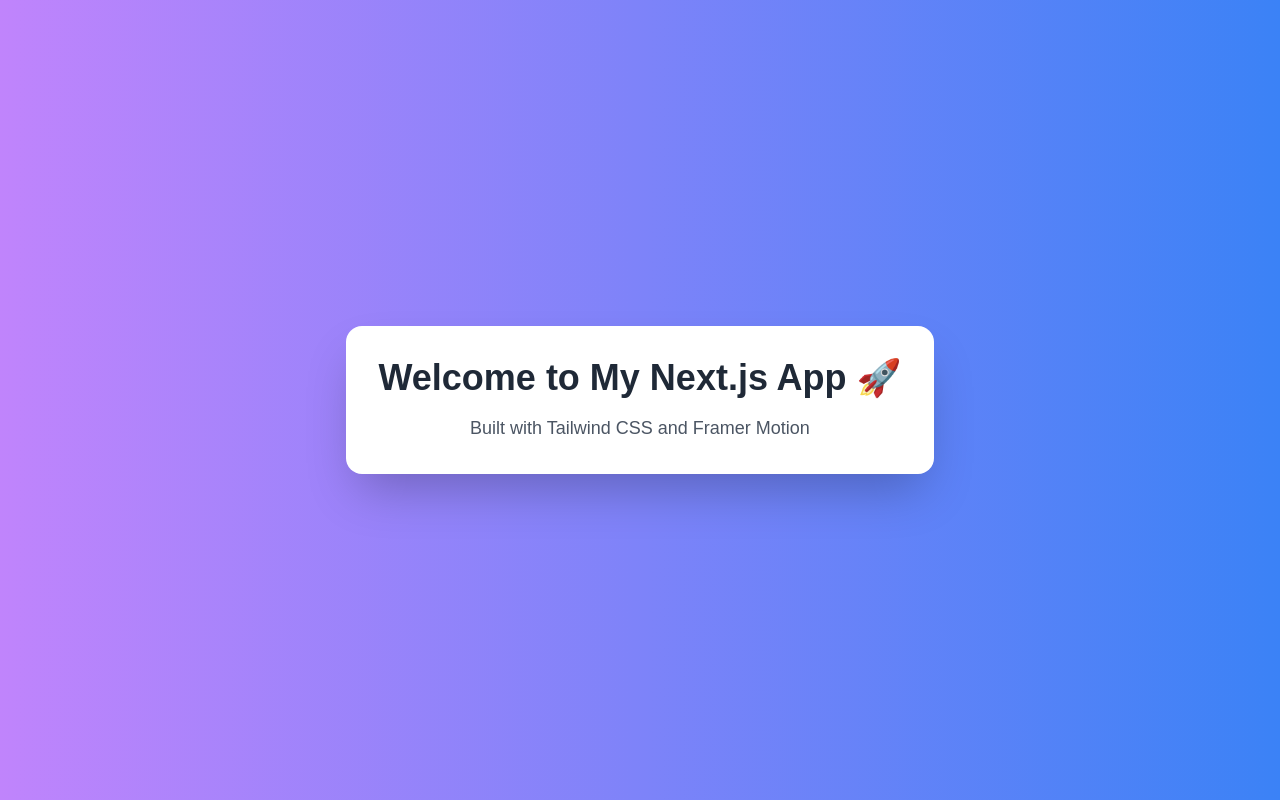
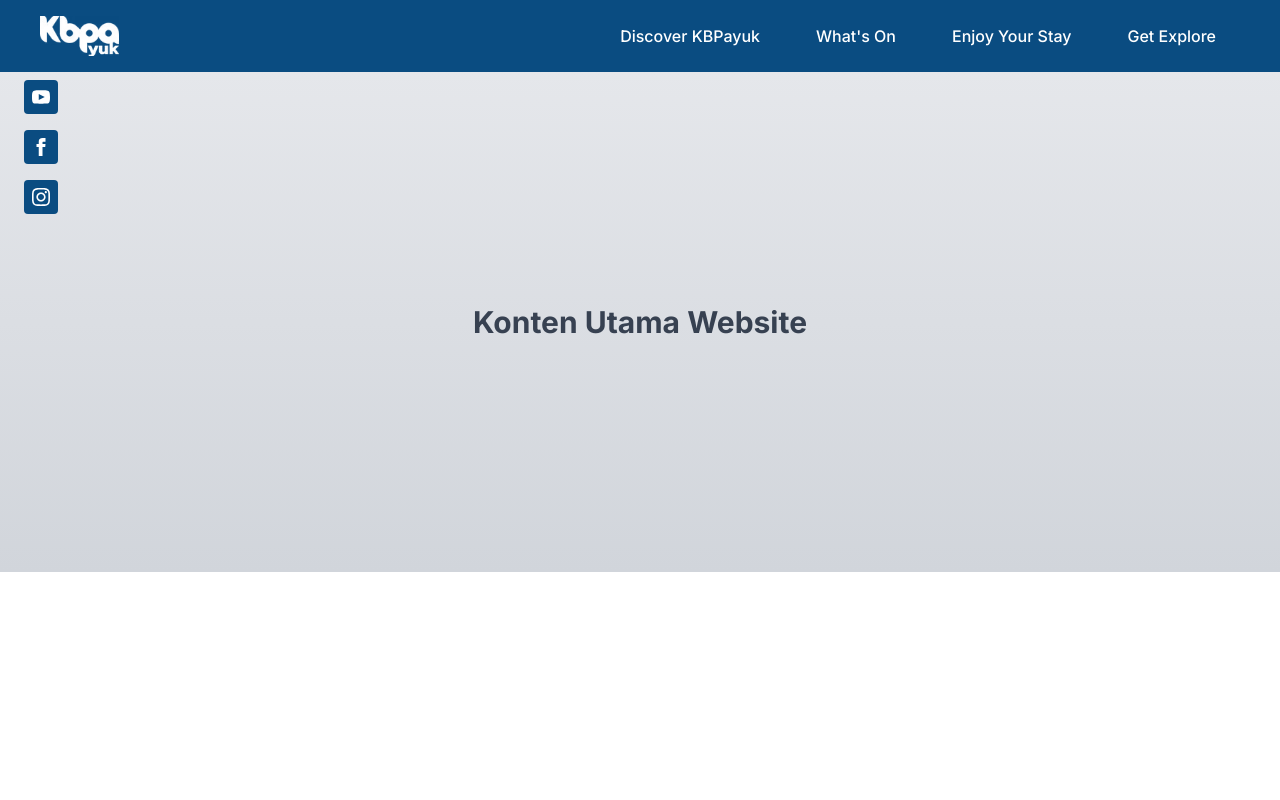
Before and after one commit to RifkySM/portofolio-kbp-lp, a Next.js app: page / in a window 1280 px wide. Built offline with nearby package versions, Linux system fonts and the light colour scheme.

Commit message:
create components

```diff
--- a/src/app/layout.js
+++ b/src/app/layout.js
@@ -1,29 +1,22 @@
-import { Geist, Geist_Mono } from "next/font/google";
-import "./globals.css";
+import Topbar from "@/components/topbar"
+import { Inter } from "next/font/google"
+import "./globals.css"
 
-const geistSans = Geist({
-  variable: "--font-geist-sans",
-  subsets: ["latin"],
-});
-
-const geistMono = Geist_Mono({
-  variable: "--font-geist-mono",
-  subsets: ["latin"],
-});
+// Opsional: Gunakan font system atau custom font
+const inter = Inter({ subsets: ["latin"] })
 
 export const metadata = {
-  title: "Create Next App",
-  description: "Generated by create next app",
-};
+  title: "Nama Website Anda",
+  description: "Deskripsi website Anda",
+}
 
 export default function RootLayout({ children }) {
   return (
-    <html lang="en">
-      <body
-        className={`${geistSans.variable} ${geistMono.variable} antialiased`}
-      >
+    <html lang="id">
+      <body className={inter.className}>
+        <Topbar />
         {children}
       </body>
     </html>
-  );
+  )
 }
--- a/src/app/page.js
+++ b/src/app/page.js
@@ -1,23 +1,9 @@
-'use client'; // ← ini WAJIB kalau kamu pakai Framer Motion di Next.js App Router
-
-import { motion } from "framer-motion";
-
 export default function Home() {
   return (
-    <div className="flex items-center justify-center min-h-screen bg-gradient-to-r from-purple-400 to-blue-500">
-      <motion.div
-        initial={{ opacity: 0, y: -50 }}
-        animate={{ opacity: 1, y: 0 }}
-        transition={{ duration: 1 }}
-        className="text-center p-8 bg-white rounded-2xl shadow-2xl"
-      >
-        <h1 className="text-4xl font-bold text-gray-800 mb-4">
-          Welcome to My Next.js App 🚀
-        </h1>
-        <p className="text-lg text-gray-600">
-          Built with Tailwind CSS and Framer Motion
-        </p>
-      </motion.div>
-    </div>
+    <main>
+      <div className="h-[500px] bg-gradient-to-b from-gray-200 to-gray-300 flex items-center justify-center">
+        <h1 className="text-3xl font-bold text-gray-700">Konten Utama Website</h1>
+      </div>
+    </main>
   )
 }
--- /dev/null
+++ b/src/components/topbar.js
@@ -0,0 +1,120 @@
+"use client"
+
+import { useState } from "react"
+import Image from "next/image"
+import Link from "next/link"
+import { motion, AnimatePresence } from "framer-motion"
+
+const menuItems = [
+  {
+    title: "Discover KBPayuk",
+    href: "#",
+    dropdownItems: [
+      { title: "Attractions", href: "#attractions" },
+      { title: "Food", href: "#food" },
+      { title: "Shopping", href: "#shopping" },
+      { title: "Wellness", href: "#wellness" },
+    ],
+  },
+  { title: "What's On", href: "#" },
+  { title: "Enjoy Your Stay", href: "#" },
+  { title: "Get Explore", href: "#" },
+]
+
+export default function Topbar() {
+  const [activeDropdown, setActiveDropdown] = useState(null)
+
+  const handleMouseEnter = (index) => {
+    setActiveDropdown(index)
+  }
+
+  const handleMouseLeave = () => {
+    setActiveDropdown(null)
+  }
+
+  return (
+    <div className="relative">
+      <div className="bg-[#0a4c81] text-white py-4 px-10 flex justify-between items-center">
+        {/* Logo */}
+        <div className="flex-shrink-0">
+          <Link href="/">
+            <Image src="/kbpayuk-event/logo.png" alt="Kopa.yuk Logo" width={120} height={40} className="h-10 w-auto" />
+          </Link>
+        </div>
+
+        {/* Sosial Media Icons (Left Side) */}
+        <div className="absolute left-6 top-20 flex flex-col space-y-4">
+          <Link href="#" className="text-white hover:text-gray-200">
+            <div className="bg-[#0a4c81] p-2 rounded">
+              <svg xmlns="http://www.w3.org/2000/svg" width="18" height="18" viewBox="0 0 24 24" fill="currentColor">
+                <path d="M19.615 3.184c-3.604-.246-11.631-.245-15.23 0-3.897.266-4.356 2.62-4.385 8.816.029 6.185.484 8.549 4.385 8.816 3.6.245 11.626.246 15.23 0 3.897-.266 4.356-2.62 4.385-8.816-.029-6.185-.484-8.549-4.385-8.816zm-10.615 12.816v-8l8 3.993-8 4.007z" />
+              </svg>
+            </div>
+          </Link>
+          <Link href="#" className="text-white hover:text-gray-200">
+            <div className="bg-[#0a4c81] p-2 rounded">
+              <svg xmlns="http://www.w3.org/2000/svg" width="18" height="18" viewBox="0 0 24 24" fill="currentColor">
+                <path d="M9 8h-3v4h3v12h5v-12h3.642l.358-4h-4v-1.667c0-.955.192-1.333 1.115-1.333h2.885v-5h-3.808c-3.596 0-5.192 1.583-5.192 4.615v3.385z" />
+              </svg>
+            </div>
+          </Link>
+          <Link href="#" className="text-white hover:text-gray-200">
+            <div className="bg-[#0a4c81] p-2 rounded">
+              <svg xmlns="http://www.w3.org/2000/svg" width="18" height="18" viewBox="0 0 24 24" fill="currentColor">
+                <path d="M12 2.163c3.204 0 3.584.012 4.85.07 3.252.148 4.771 1.691 4.919 4.919.058 1.265.069 1.645.069 4.849 0 3.205-.012 3.584-.069 4.849-.149 3.225-1.664 4.771-4.919 4.919-1.266.058-1.644.07-4.85.07-3.204 0-3.584-.012-4.849-.07-3.26-.149-4.771-1.699-4.919-4.92-.058-1.265-.07-1.644-.07-4.849 0-3.204.013-3.583.07-4.849.149-3.227 1.664-4.771 4.919-4.919 1.266-.057 1.645-.069 4.849-.069zm0-2.163c-3.259 0-3.667.014-4.947.072-4.358.2-6.78 2.618-6.98 6.98-.059 1.281-.073 1.689-.073 4.948 0 3.259.014 3.668.072 4.948.2 4.358 2.618 6.78 6.98 6.98 1.281.058 1.689.072 4.948.072 3.259 0 3.668-.014 4.948-.072 4.354-.2 6.782-2.618 6.979-6.98.059-1.28.073-1.689.073-4.948 0-3.259-.014-3.667-.072-4.947-.196-4.354-2.617-6.78-6.979-6.98-1.281-.059-1.69-.073-4.949-.073zm0 5.838c-3.403 0-6.162 2.759-6.162 6.162s2.759 6.163 6.162 6.163 6.162-2.759 6.162-6.163c0-3.403-2.759-6.162-6.162-6.162zm0 10.162c-2.209 0-4-1.79-4-4 0-2.209 1.791-4 4-4s4 1.791 4 4c0 2.21-1.791 4-4 4zm6.406-11.845c-.796 0-1.441.645-1.441 1.44s.645 1.44 1.441 1.44c.795 0 1.439-.645 1.439-1.44s-.644-1.44-1.439-1.44z" />
+              </svg>
+            </div>
+          </Link>
+        </div>
+
+        {/* Navigation */}
+        <nav className="flex space-x-2">
+          {menuItems.map((item, index) => (
+            <div
+              key={index}
+              className="relative"
+              onMouseEnter={() => handleMouseEnter(index)}
+              onMouseLeave={handleMouseLeave}
+            >
+              <Link
+                href={item.href}
+                className={`px-6 py-3 rounded-md text-white font-medium hover:bg-[#1a5d92] transition-colors ${
+                  activeDropdown === index && item.dropdownItems ? "bg-[#4a8dc0]" : ""
+                }`}
+              >
+                {item.title}
+              </Link>
+
+              {/* Dropdown Menu */}
+              {item.dropdownItems && (
+                <AnimatePresence>
+                  {activeDropdown === index && (
+                    <motion.div
+                      initial={{ opacity: 0, y: -10 }}
+                      animate={{ opacity: 1, y: 0 }}
+                      exit={{ opacity: 0, y: -10 }}
+                      transition={{ duration: 0.2 }}
+                      className="absolute left-0 mt-1 w-48 bg-white rounded-md shadow-lg z-10"
+                    >
+                      <div className="py-2">
+                        {item.dropdownItems.map((dropdownItem, idx) => (
+                          <Link
+                            key={idx}
+                            href={dropdownItem.href}
+                            className="block px-6 py-3 text-gray-800 hover:bg-gray-100 text-center"
+                          >
+                            {dropdownItem.title}
+                          </Link>
+                        ))}
+                      </div>
+                    </motion.div>
+                  )}
+                </AnimatePresence>
+              )}
+            </div>
+          ))}
+        </nav>
+      </div>
+    </div>
+  )
+}
```
Also changed, not shown: public/kbpayuk-event/logo.png (added), src/components/footer.js (added), src/components/sidebar.js (added).
